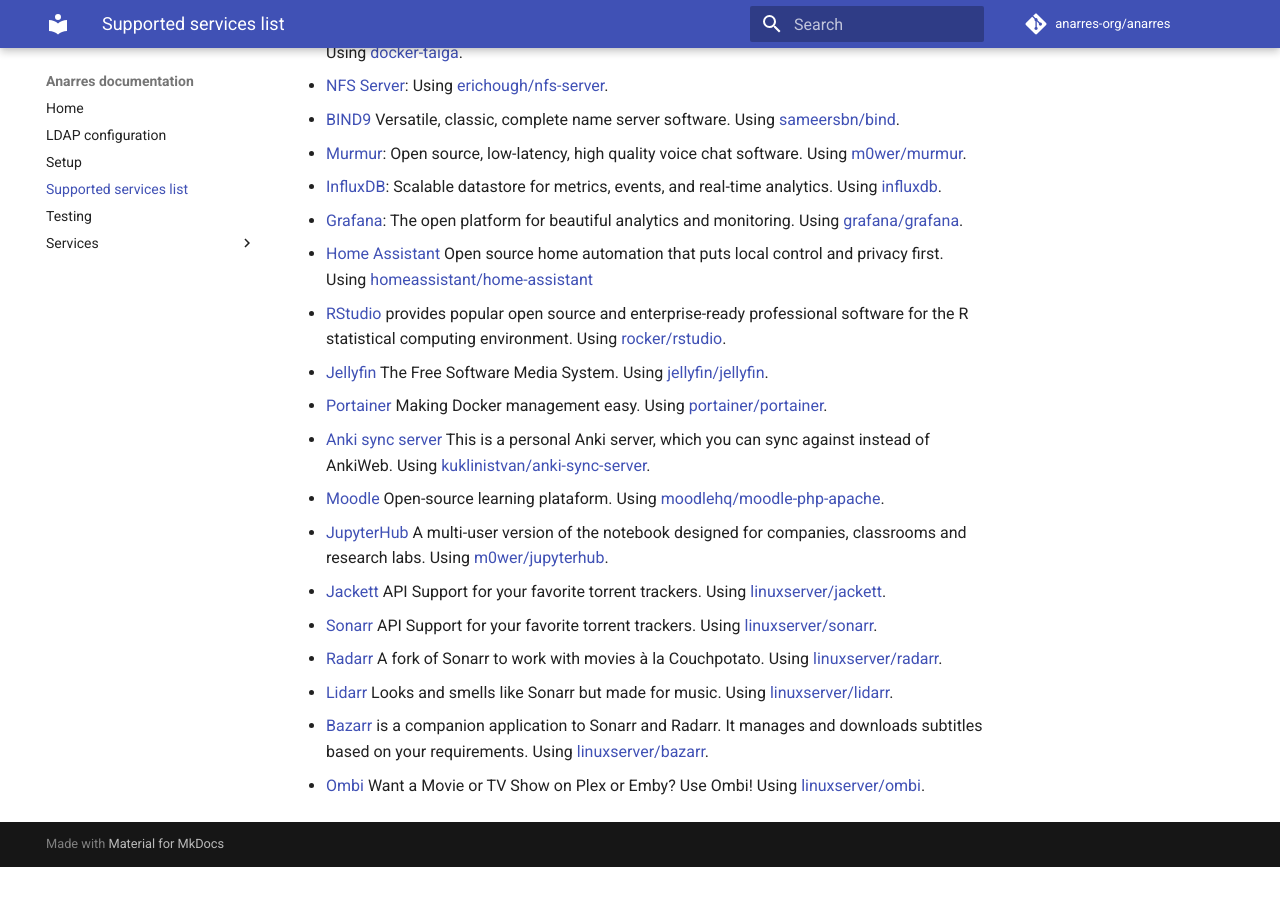
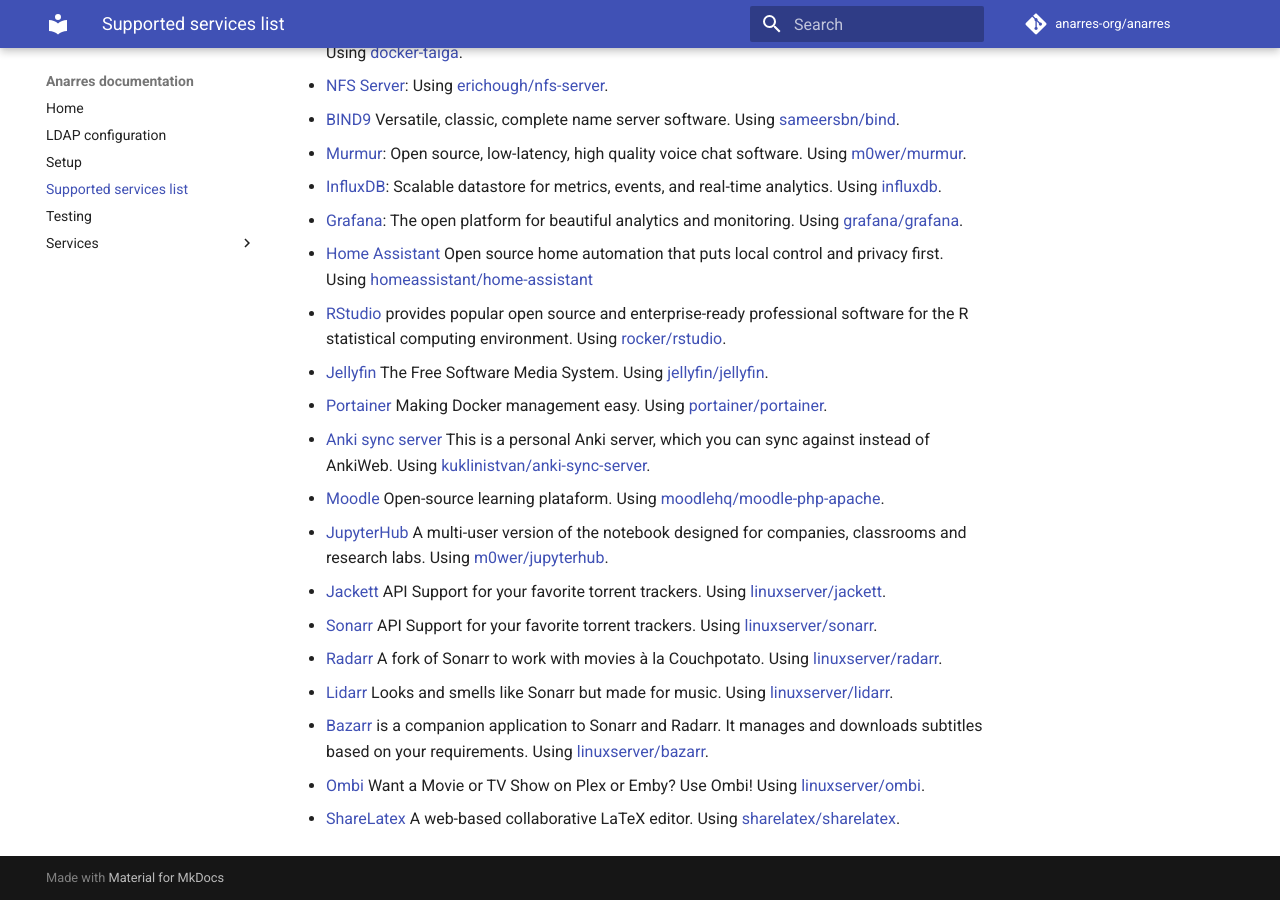
Before and after one commit to anarres-org/anarres, an MkDocs documentation site: the page built from docs/docs/supported_services_list.md, in a window 1280 px wide and 900 px high, scrolled down 754 px. Built offline with MkDocs 1.6.1 and Material for MkDocs 9.7.7, drawn with Linux system fonts in a browser that asks for light colours; comment, search, counter and statistics services are not loaded; before the commit the page ends 1621 px from its top, so only the background shows below that.

Commit message:
[docs] Finished ShareLatex docs.

```diff
--- a/docs/docs/supported_services_list.md
+++ b/docs/docs/supported_services_list.md
@@ -98,3 +98,6 @@ title: Supported services list
 * [Ombi](https://github.com/tidusjar/Ombi) Want a Movie or TV Show on Plex or
    Emby? Use Ombi! Using
    [linuxserver/ombi](https://github.com/linuxserver/docker-ombi).
+* [ShareLatex](https://github.com/overleaf/overleaf) A web-based collaborative
+   LaTeX editor. Using
+   [sharelatex/sharelatex](https://hub.docker.com/r/sharelatex/sharelatex).
```
Also changed, not shown: docs/docs/services/sharelatex.md (renamed from docs/services/sharelatex.md, +4 -0 lines).
